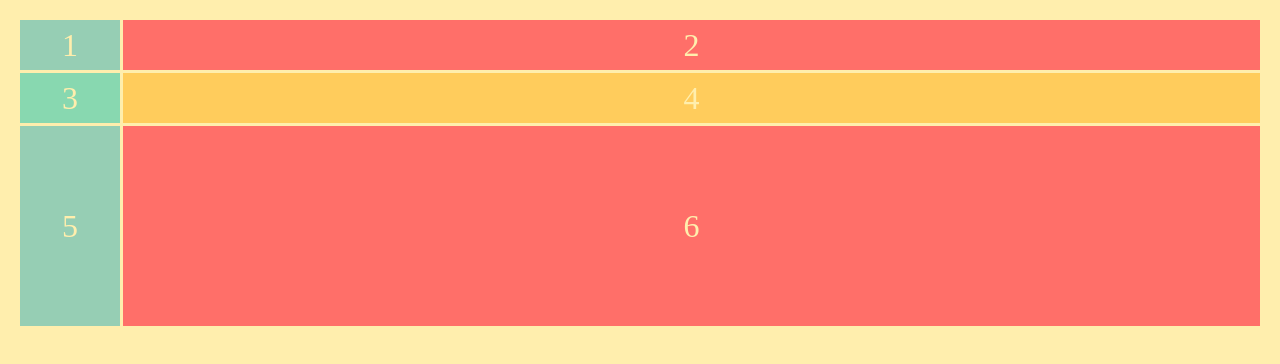
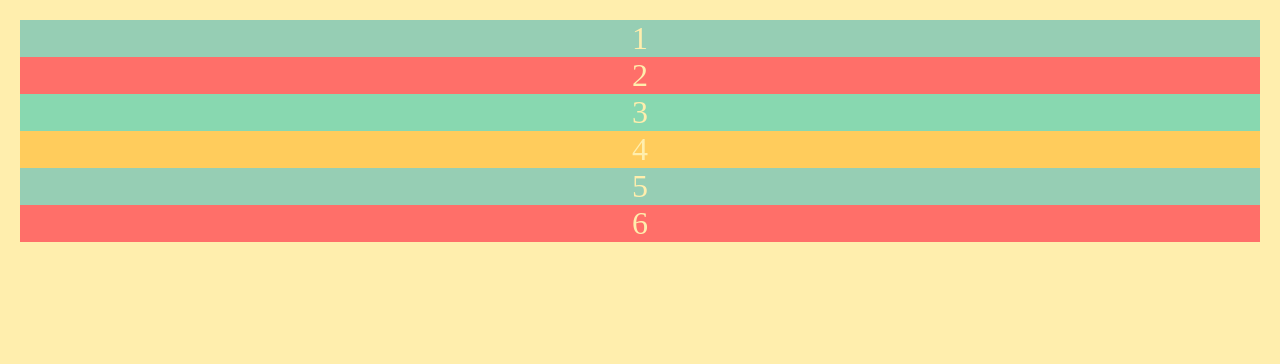
Before and after one commit to radekosmulski/html-and-css-mini, a plain HTML site: page index.html in a window 1280 px wide. Drawn offline with Linux system fonts and the light colour scheme.

Commit message:
reset style

```diff
--- a/index.html
+++ b/index.html
@@ -5,14 +5,6 @@
   <title></title>
   <meta name="viewport" content="width=device-width, initial-scale=1.0">
   <link rel="stylesheet" href="styles.css">
-    <style>
-      .container {
-        display: grid;
-        grid-template-columns: 100px auto;
-        grid-template-rows: 50px 50px 200px;
-        grid-gap: 3px;
-      }
-    </style>
 </head>
 <body>
   <div class="container">
```
